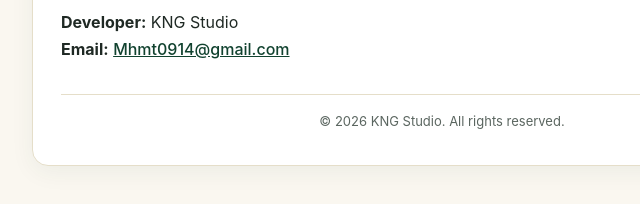
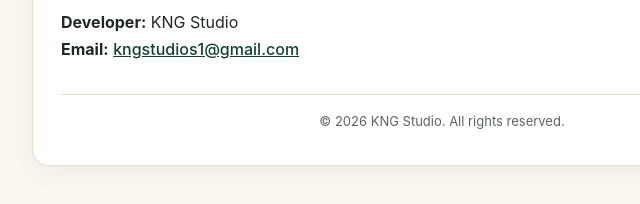
Before and after one commit to kngstudios/kurtcemevlidpro, a plain HTML site: page index.html in a window 1280 px wide. Shown: the part 2441-2645 px from the top of the page, 198-838 px from the left. Drawn offline with Linux system fonts and the light colour scheme.

Commit message:
Update index.html

```diff
--- a/index.html
+++ b/index.html
@@ -199,7 +199,7 @@
     </p>
     <p>
       <strong>Developer:</strong> KNG Studio<br />
-      <strong>Email:</strong> <a href="mailto:Mhmt0914@gmail.com">Mhmt0914@gmail.com</a>
+      <strong>Email:</strong> <a href="mailto:kngstudios1@gmail.com">kngstudios1@gmail.com</a>
     </p>
 
     <footer>
```
